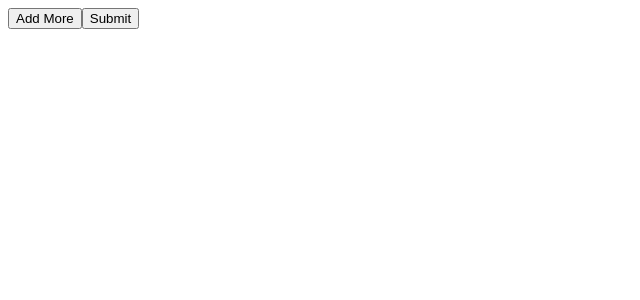
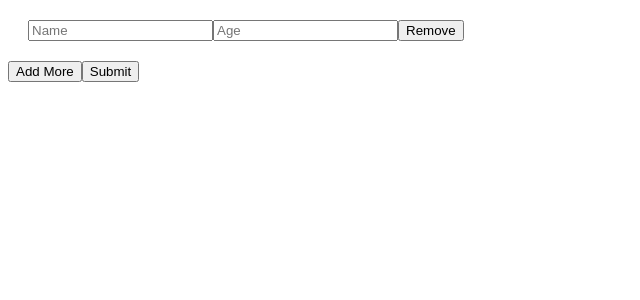
Before and after one commit to acciojob/dynamic-fields-Rahulllkr, a React app: page / in a window 1280 px wide. Shown: the top 300 px of the page, without its empty margins (0-640 px from the left). Built offline with nearby package versions, Linux system fonts and the light colour scheme.

Commit message:
now done

```diff
--- a/src/components/App.js
+++ b/src/components/App.js
@@ -34,10 +34,10 @@ const App = () => {
   return (
     <div>
         {/* Do not remove the main div */}
-        <form onClick={handleSubmit}>
+        <form onSubmit={handleSubmit}>
           {
             fields.map((item,index) => {
-              <div key={index} style={{margin:"20px"}}>
+               return <div key={index} style={{margin:"20px"}}>
                 <input name="name" type="text" placeholder="Name" value={item.name} onChange={(e) => handleChange(index,e)}/>
                 <input name="age" type="number" placeholder="Age" value={item.age} onChange={(e) => handleChange(index,e)}/>
                 <button type="button" onClick={() => handleRemove(index)}>Remove</button>
```
